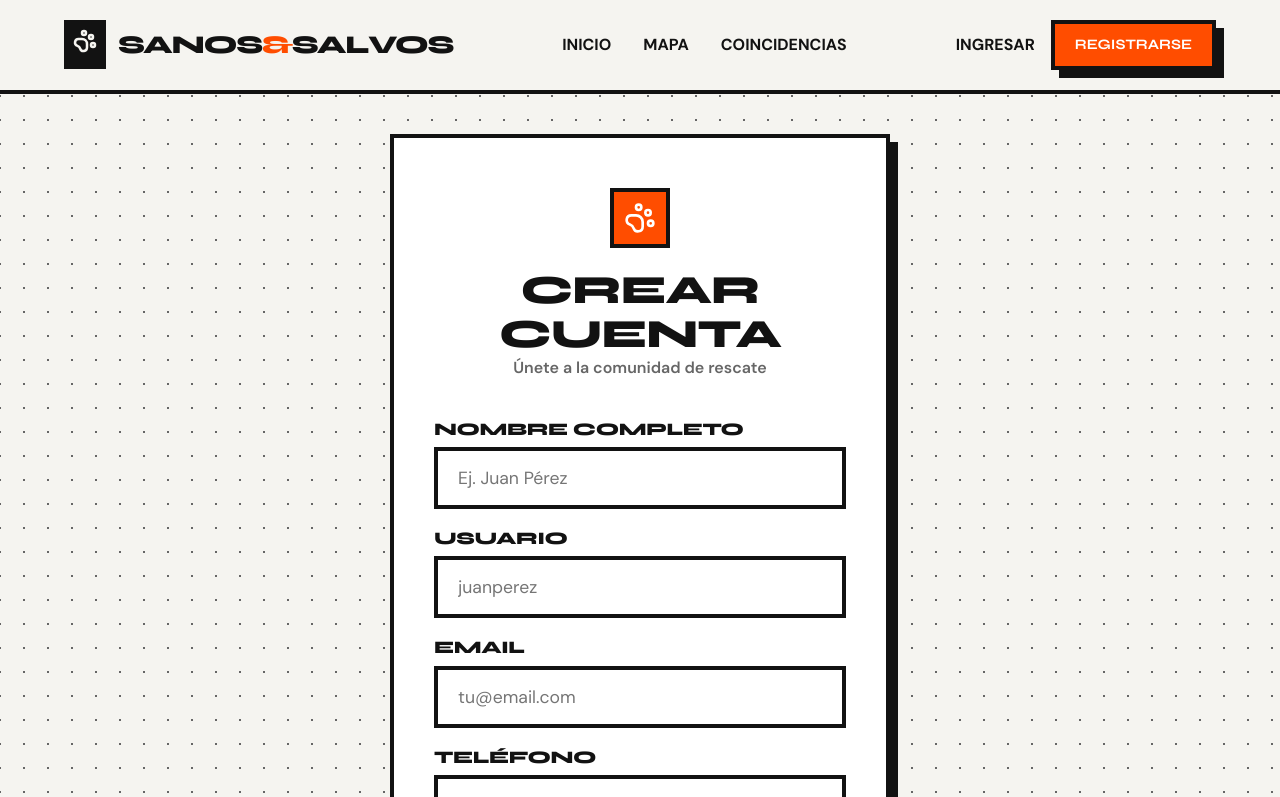
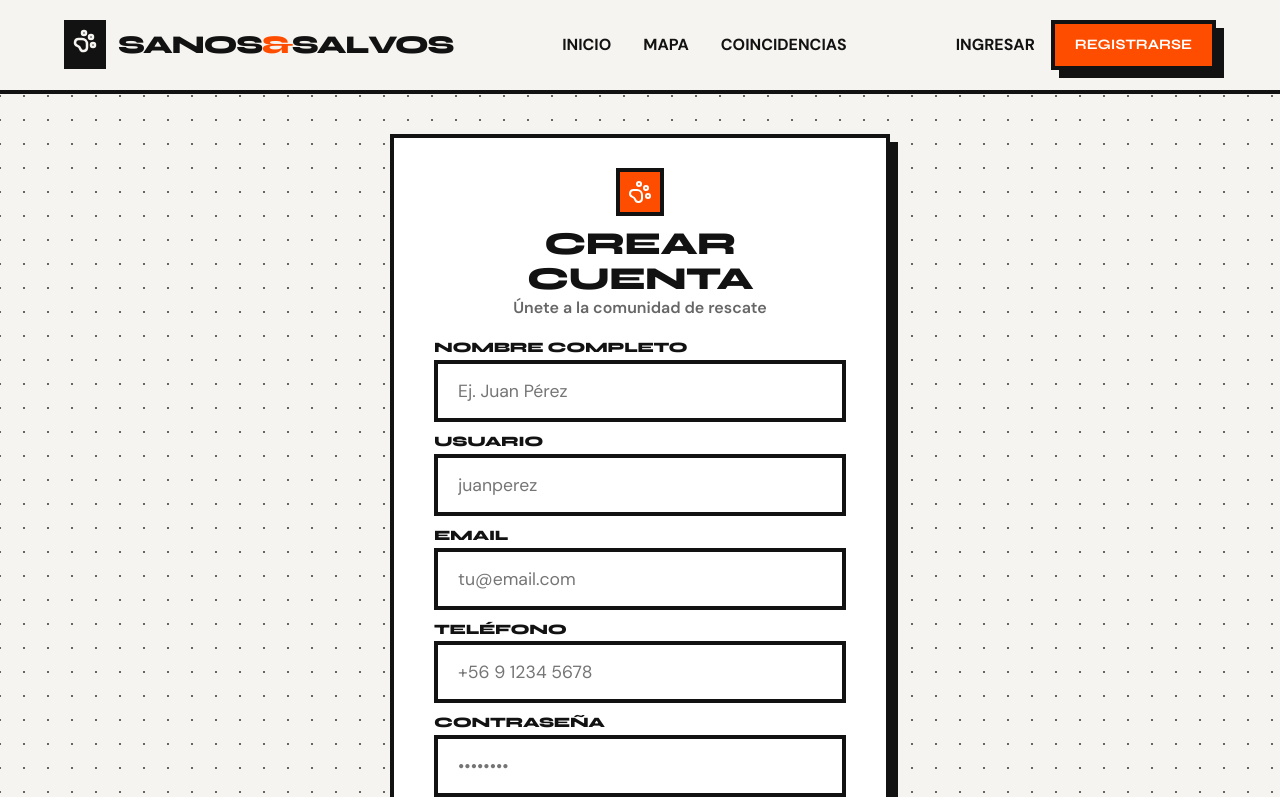
Before and after one commit to Martiinnn/sanos-salvos-front, a React (Vite) app: page /register in a window 1280 px wide. Shown: the top 797 px of the page. Built offline with nearby package versions, Linux system fonts and the light colour scheme.

Commit message:
fix(ui): Make Register UI more compact

```diff
--- a/src/pages/Register.jsx
+++ b/src/pages/Register.jsx
@@ -32,17 +32,17 @@ export default function Register() {
 
   return (
     <div style={{ minHeight: '80vh', display: 'flex', alignItems: 'center', justifyContent: 'center', padding: '40px 20px' }}>
-      <div className="brutal-card animate-in" style={{ width: '100%', maxWidth: '500px', padding: '50px 40px' }}>
+      <div className="brutal-card animate-in" style={{ width: '100%', maxWidth: '500px', padding: '30px 40px' }}>
 
-        <div style={{ textAlign: 'center', marginBottom: '40px' }}>
+        <div style={{ textAlign: 'center', marginBottom: '20px' }}>
           <div style={{
             display: 'inline-flex', alignItems: 'center', justifyContent: 'center',
-            width: '60px', height: '60px', background: 'var(--accent-orange)', color: 'white',
-            border: 'var(--border-thick)', borderRadius: 'var(--radius-sharp)', marginBottom: '20px'
+            width: '48px', height: '48px', background: 'var(--accent-orange)', color: 'white',
+            border: 'var(--border-thick)', borderRadius: 'var(--radius-sharp)', marginBottom: '10px'
           }}>
-            <PawPrint size={32} />
+            <PawPrint size={24} />
           </div>
-          <h1 className="display-font" style={{ fontSize: '2.5rem' }}>CREAR CUENTA</h1>
+          <h1 className="display-font" style={{ fontSize: '2rem' }}>CREAR CUENTA</h1>
           <p style={{ fontWeight: 600, color: 'var(--text-muted)' }}>Únete a la comunidad de rescate</p>
         </div>
 
@@ -56,39 +56,39 @@ export default function Register() {
           </div>
         )}
 
-        <form onSubmit={handleSubmit} style={{ display: 'flex', flexDirection: 'column', gap: '20px' }}>
+        <form onSubmit={handleSubmit} style={{ display: 'flex', flexDirection: 'column', gap: '12px' }}>
 
           <div>
-            <label className="display-font" style={{ display: 'block', fontSize: '1.1rem', marginBottom: '8px' }}>NOMBRE COMPLETO</label>
+            <label className="display-font" style={{ display: 'block', fontSize: '0.9rem', marginBottom: '4px' }}>NOMBRE COMPLETO</label>
             <input name="full_name" className="brutal-input" placeholder="Ej. Juan Pérez"
               value={form.full_name} onChange={handleChange} required />
           </div>
 
           <div>
-            <label className="display-font" style={{ display: 'block', fontSize: '1.1rem', marginBottom: '8px' }}>USUARIO</label>
+            <label className="display-font" style={{ display: 'block', fontSize: '0.9rem', marginBottom: '4px' }}>USUARIO</label>
             <input name="username" className="brutal-input" placeholder="juanperez"
               value={form.username} onChange={handleChange} required />
           </div>
 
           <div>
-            <label className="display-font" style={{ display: 'block', fontSize: '1.1rem', marginBottom: '8px' }}>EMAIL</label>
+            <label className="display-font" style={{ display: 'block', fontSize: '0.9rem', marginBottom: '4px' }}>EMAIL</label>
             <input type="email" name="email" className="brutal-input" placeholder="tu@email.com"
               value={form.email} onChange={handleChange} required />
           </div>
 
           <div>
-            <label className="display-font" style={{ display: 'block', fontSize: '1.1rem', marginBottom: '8px' }}>TELÉFONO</label>
+            <label className="display-font" style={{ display: 'block', fontSize: '0.9rem', marginBottom: '4px' }}>TELÉFONO</label>
             <input name="phone" className="brutal-input" placeholder="+56 9 1234 5678"
               value={form.phone} onChange={handleChange} />
           </div>
 
           <div>
-            <label className="display-font" style={{ display: 'block', fontSize: '1.1rem', marginBottom: '8px' }}>CONTRASEÑA</label>
+            <label className="display-font" style={{ display: 'block', fontSize: '0.9rem', marginBottom: '4px' }}>CONTRASEÑA</label>
             <input type="password" name="password" className="brutal-input" placeholder="••••••••"
               value={form.password} onChange={handleChange} required />
           </div>
 
-          <button type="submit" className="brutal-btn primary" disabled={loading} style={{ marginTop: '20px', width: '100%' }}>
+          <button type="submit" className="brutal-btn primary" disabled={loading} style={{ marginTop: '10px', width: '100%', padding: '12px 24px' }}>
             {loading ? 'CREANDO...' : <><UserPlus size={20} /> CREAR CUENTA</>}
           </button>
         </form>
```
